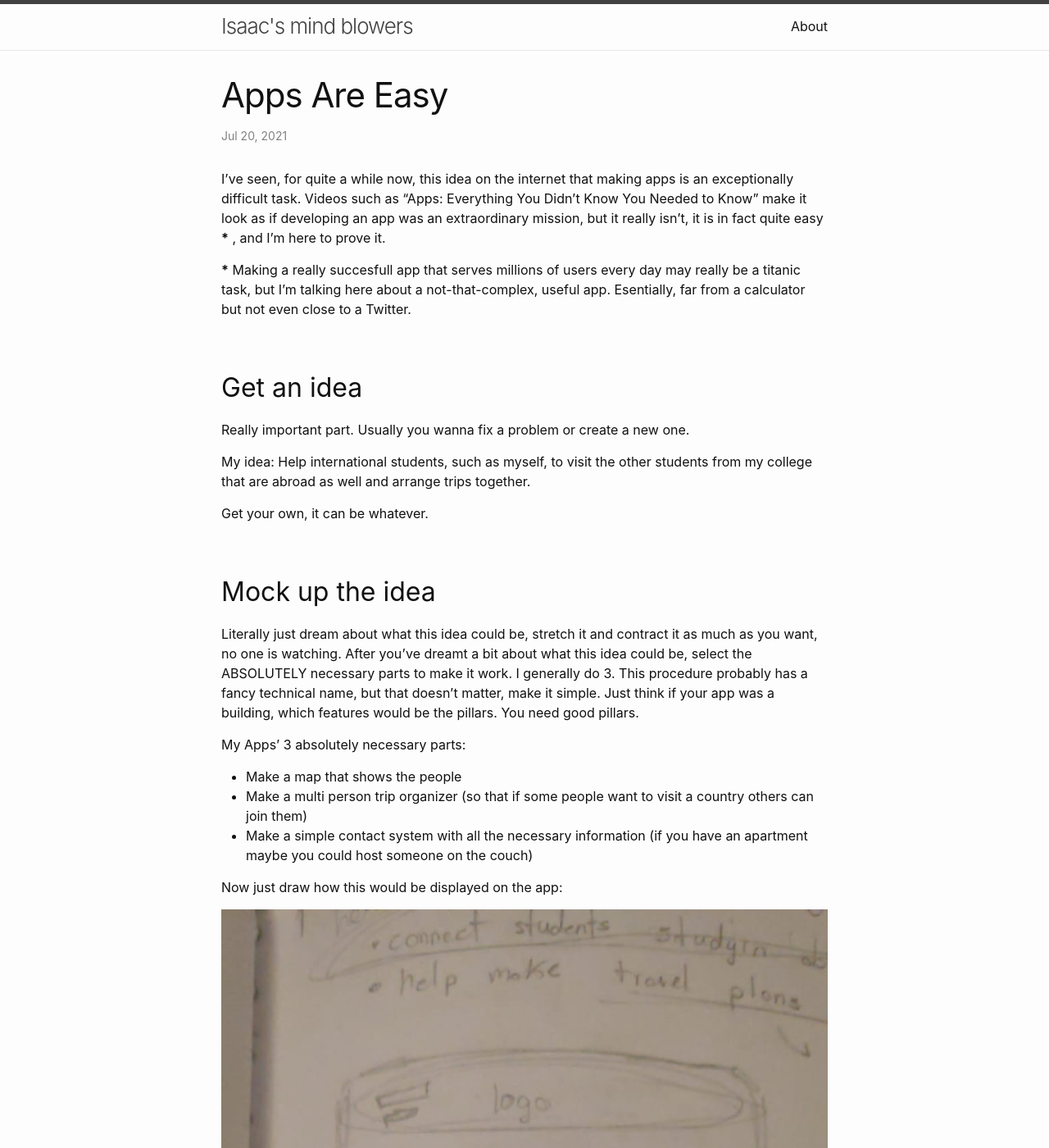
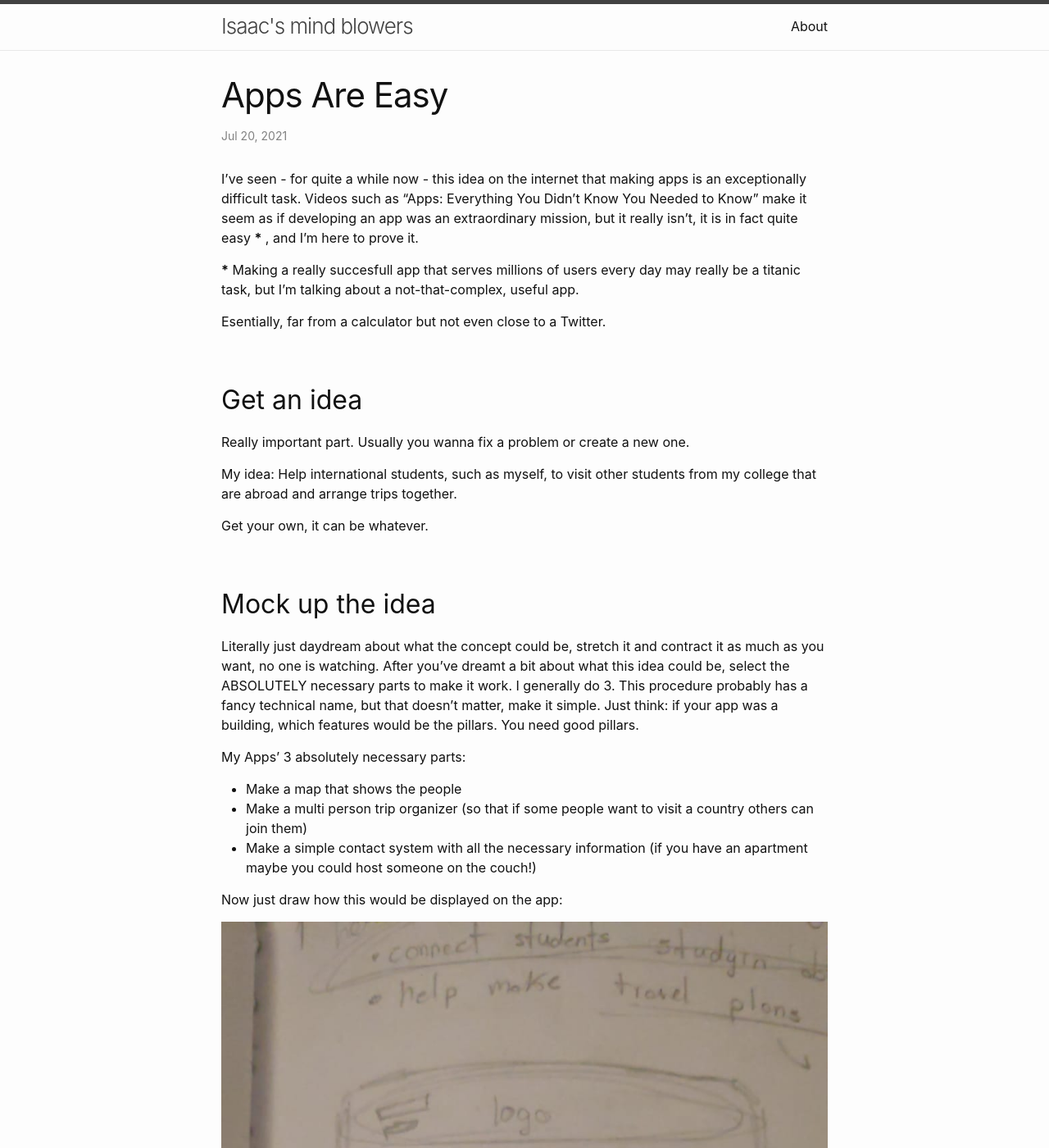
Before and after one commit to iDash3/idash3.github.io, a Jekyll site: the page built from _posts/2021-07-20-apps-are-easy.md, in a window 1280 px wide and 1400 px high. Shown: the whole window at 82% size. Built offline with Jekyll 4.4.1, drawn with Linux system fonts in a browser that asks for light colours; our own code applies the rules of GitHub Pages for plain Markdown files; some of the changed text lies outside the part shown.

Commit message:
Update 2021-07-20-apps-are-easy.md

```diff
--- a/_posts/2021-07-20-apps-are-easy.md
+++ b/_posts/2021-07-20-apps-are-easy.md
@@ -1,31 +1,35 @@
-I've seen, for quite a while now, this idea on the internet that making apps is an exceptionally difficult task. Videos such as "Apps: Everything You Didn't Know You Needed to Know" make it look as if developing an app was an extraordinary mission, but it really isn't, it is in fact quite easy __*__ , and I'm here to prove it.
+I've seen - for quite a while now - this idea on the internet that making apps is an exceptionally difficult task. Videos such as "Apps: Everything You Didn't Know You Needed to Know" make it seem as if developing an app was an extraordinary mission, but it really isn't, it is in fact quite easy __*__ , and I'm here to prove it.
 
-__*__ Making a really succesfull app that serves millions of users every day may really be a titanic task, but I'm talking here about a not-that-complex, useful app. Esentially, far from a calculator but not even close to a Twitter.
+__*__ Making a really succesfull app that serves millions of users every day may really be a titanic task, but I'm talking about a not-that-complex, useful app.
+
+Esentially, far from a calculator but not even close to a Twitter.
 
 ## Get an idea
 
 Really important part. Usually you wanna fix a problem or create a new one.
 
-My idea: Help international students, such as myself, to visit the other students from my college that are abroad as well and arrange trips together.
+My idea: Help international students, such as myself, to visit other students from my college that are abroad and arrange trips together.
 
 Get your own, it can be whatever.
 
 ## Mock up the idea
 
-Literally just dream about what this idea could be, stretch it and contract it as much as you want, no one is watching.
+Literally just daydream about what the concept could be, stretch it and contract it as much as you want, no one is watching.
 After you've dreamt a bit about what this idea could be, select the ABSOLUTELY necessary parts to make it work.
-I generally do 3. This procedure probably has a fancy technical name, but that doesn't matter, make it simple. Just think if your app was a building, which features would be the pillars. You need good pillars.
+I generally do 3. This procedure probably has a fancy technical name, but that doesn't matter, make it simple. Just think: if your app was a building, which features would be the pillars. You need good pillars.
 
 My Apps' 3 absolutely necessary parts:
 - Make a map that shows the people
 - Make a multi person trip organizer (so that if some people want to visit a country others can join them)
-- Make a simple contact system with all the necessary information (if you have an apartment maybe you could host someone on the couch)
+- Make a simple contact system with all the necessary information (if you have an apartment maybe you could host someone on the couch!)
 
 Now just draw how this would be displayed on the app:
 
 ![paper-1](/assets/img/apps-are-easy/paper-1.jpeg)
 
-Then just think ok, what other screens do I need? For example, I probably need a Log In Page, a Register Page and so on. Check your apps on your phone for inspiration. Draw them as well:
+Then just think ok, what other screens do I need? It's important to think in terms of screens, specially at the beginning.
+
+For example, I probably need a Log In Page, a Register Page and so on. Check your apps on your phone for inspiration! Draw them as well:
 
 ![paper-2](/assets/img/apps-are-easy/paper-2.jpeg)
 
@@ -34,14 +38,15 @@ Nice, you've now got a decent wireframe. You can make it as complex as you want,
 ## Design the idea
 
 You've got
-- your plan,
-- the MUSTs,
-- an OK wireframe,
+- your plan (concept),
+- the MUSTs (pillars),
+- an OK wireframe (screens),
+
 now its time to design the thing.
 
-You might be asking yourself "ok, how? I know nothing about design" Doesn't matter, do you know rectangles? Do you have more than 1 app installed on your phone? If you do, you're good to go.
+You might be asking yourself "ok, how? I know nothing about design" Doesn't matter, do you know rectangles? Do you have more than 1 app installed on your phone? If you do, you're good to go!
 
-Now we need software, install Adobe XD if you can (it's free if you're in university), if you can't, that's fine, guess what? Someone took 7 years out of their life to code Photoshop on the web for free. Yeah. [Photopea](https://www.photopea.com). Also, Figma is basically Adobe XD but better? [Figma](https://www.figma.com)
+First we need software, install Adobe XD if you can (it's free if you're in university). If not, that's fine, guess what? Someone took 7 years out of their life to code Photoshop on the web for free. Yeah. [Photopea](https://www.photopea.com). Also, Figma is basically Adobe XD but better? [Figma](https://www.figma.com)
 
 — If you know nothing about Adobe XD go on Youtube for a while, there are tons of really good tutorials, it's very intuitive. —
 
@@ -53,9 +58,9 @@ Look at mine:
 
 ![design](/assets/img/apps-are-easy/design-1.jpg)
 
-They're literally, by order, a red circle with the word "logo", some nice looking text (Poppins font), a random figure I did with the pen as background (you can ignore it, it's not that important), a free illustration I found and finally some text inside rectangles, except this time the corners are smooth. Rectangles with sprinkled circles and some text on top, real easy.
+They're literally, in order, a red circle with the word "logo", some nice looking text (Poppins font), a random figure I did with the pen as background (you can ignore it, it's not that important), a good looking illustration and finally some text inside rectangles, except this time the corners are smooth. Rectangles with sprinkled circles and some text on top, real easy.
 
-If you need any inspiration just google some deisgn ideas or look at the apps on your phone.
+If you need inspiration just google some deisgn ideas or look at the apps on your phone.
 
 Design the MUSTs you defined and inked on the step before.
 
@@ -92,7 +97,7 @@ For frontend there are a ton of tutorials on Youtube. I've taken a couple (e.g.
 This is the hardest part, but honestly HTML and CSS are so easy and tedious it makes a man want to lock himself up in the oven to reheat the brain.
 JS is comparatively harder, but not by a lot. And React is (literally) just HTML + JS, so basically nothing new, I know people that learn it in hours.
 
-Now, getting decent at any of these is relatively complicated, knowing the "best pratices" takes time and is mostly practice over pratice. But hey, you can build your first app with the worst code ever, learn from it and keep going. It really doesn't matter as long as you go on learning, for example, I built my first app some 4 years ago in probably the worst way I could , it was really bad, and now I'm able to code them up decently in an afternoon (it's mostly battling pixels, copying your design to code, so once you get the hang of it you're set).
+Now, getting decent at any of these is relatively complicated, knowing the "best pratices" takes time and is mostly practice over pratice. But hey, you can build your first app with the worst code ever, learn from it and keep going. It really doesn't matter as long as you go on learning, for example, I built my first app some 4 years ago in probably the worst way I could, it was really bad, and now I'm able to code them up decently in an afternoon (it's mostly battling pixels, copying your design to code, so once you get the hang of it you're set).
 
 For the backend, if you know nothing, simply learn a pre made backend. I believe it is better to build your own (I use Django), but then again there is no reason to make it harder for yourself. Use a pre made backend, learn from it, and eventually get to learning a custom one. This ain't school, you don't have to learn every single subject to build something good.
 
```
Also changed, not shown: other parts of _posts/2021-07-20-apps-are-easy.md (+2 -2 lines).
